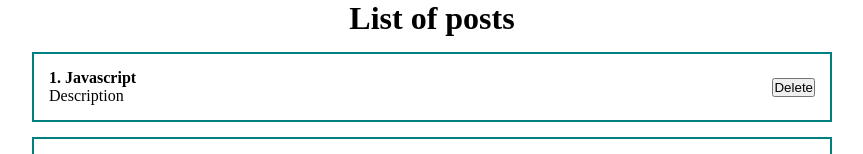
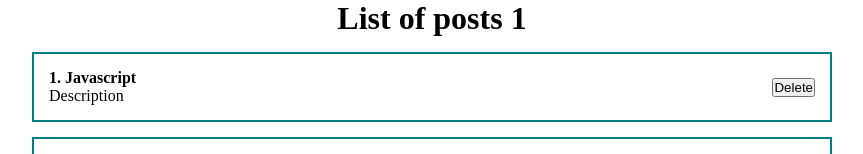
Before and after one commit to AndreyChim/react-fund-course, a React (Create React App) app: page / in a window 1280 px wide. Shown: the top 154 px of the page, without its empty margins (208-1071 px from the left). Built offline with nearby package versions, Linux system fonts and the light colour scheme.

Commit message:
Add title prorps

```diff
--- a/src/App.js
+++ b/src/App.js
@@ -26,7 +26,7 @@ function App() {
 
   return (
     <div className="App">
-       <PostList posts={posts}/>
+       <PostList posts={posts} title="List of posts 1"/>
     </div>
   );
 }
--- a/src/components/PostList.jsx
+++ b/src/components/PostList.jsx
@@ -2,28 +2,28 @@
 import React from 'react'
 import PostItem from './PostItem'
 
-// const PostList = ({posts}) => {
+const PostList = ({posts, title}) => {
 
   // useEffect(() => {
   //   console.log('Posts in PostList:', posts)
   // }, [posts]) // This will log whenever posts changes
 
-    const PostList = (props) => {
+    // const PostList = (props) => {
     // Check the entire props object
-    console.log('Full props object:', props)
+    // console.log('Full props object:', props)
 
     // Check specific properties of props
-    console.log('props.posts', props.posts)
-    console.log('0 item of array', props.posts[0])
-    console.log('Type of props:', typeof props)
-    console.log('Keys in props:', Object.keys(props))
+    // console.log('props.posts', props.posts)
+    // console.log('0 item of array', props.posts[0])
+    // console.log('Type of props:', typeof props)
+    // console.log('Keys in props:', Object.keys(props))
 
   return (
     <div>
       <h1 style={{textAlign: 'center'}}>
-          List of posts
-        </h1>
-       {props.posts.map(post =>
+          {title}
+      </h1>
+       {posts.map(post =>
           <PostItem post={post} key={post.id}/>
        )}
     </div>
```
